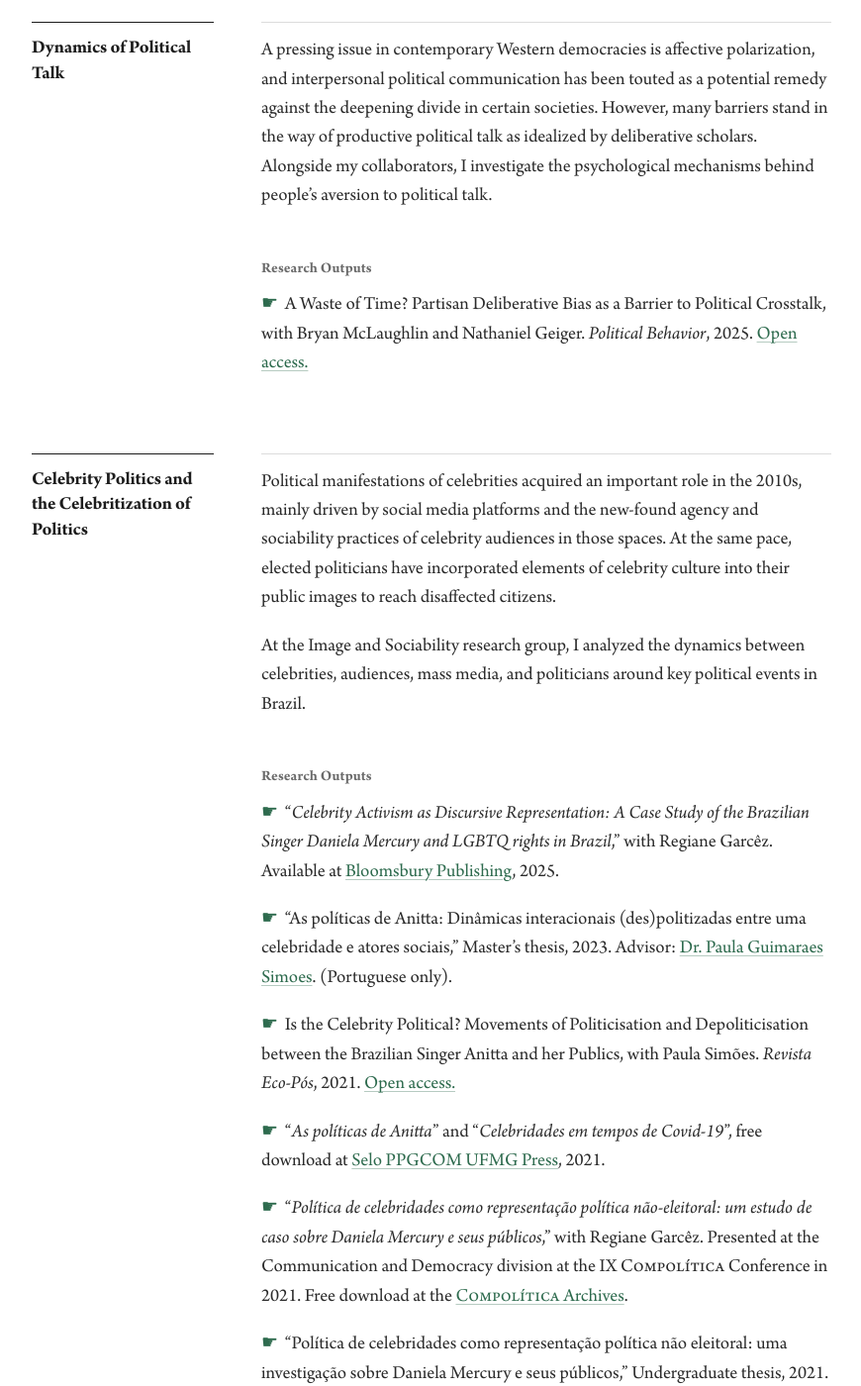
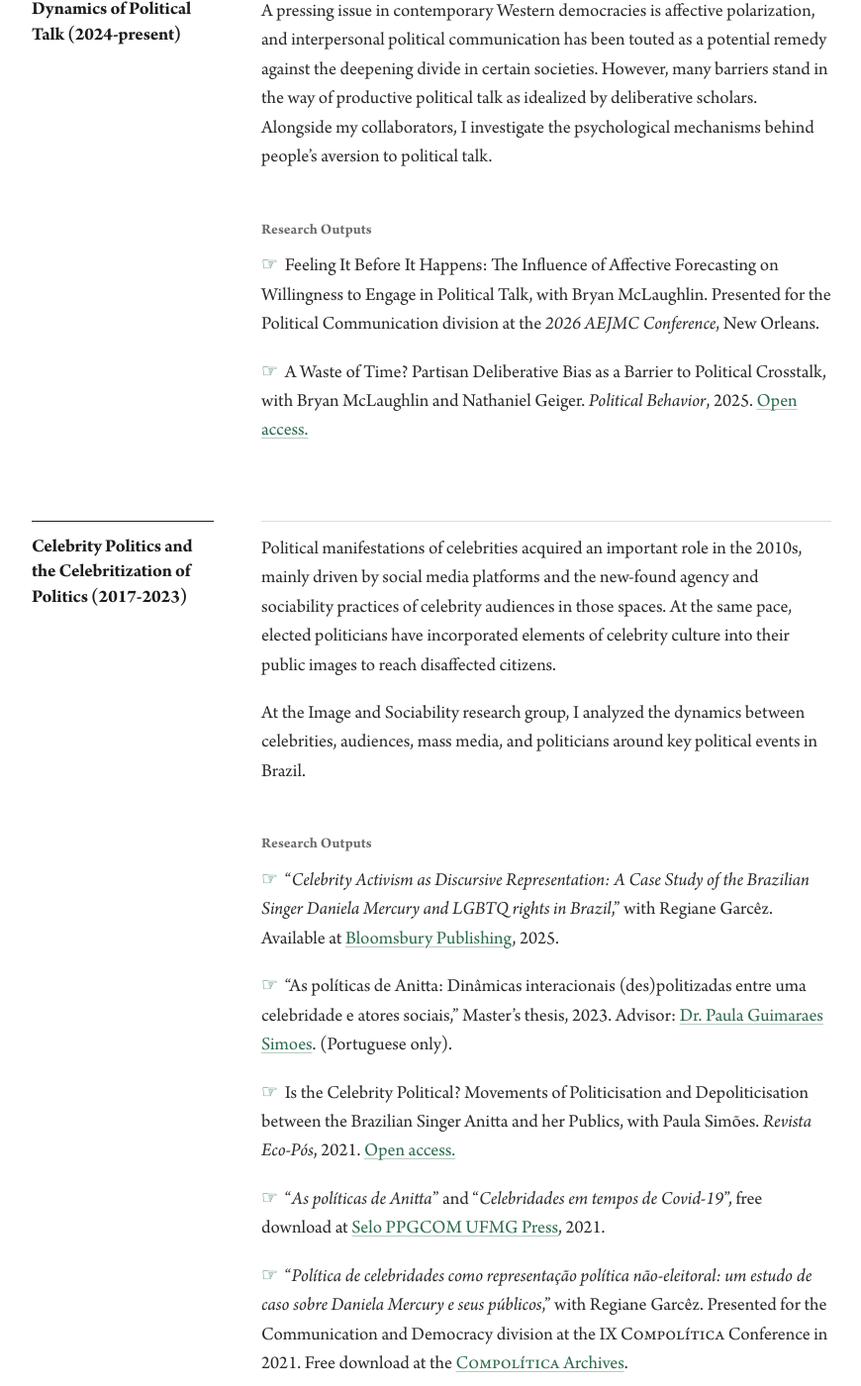
Before and after one commit to pedrohprocha/pedrohprocha.github.io, a Jekyll site: the page built from pages/research.md, in a window 1280 px wide and 1400 px high, scrolled down 238 px. Shown: the whole window at 99% size, without its empty margins (204-1074 px from the left). Built offline with Jekyll 4.4.1, drawn with Linux system fonts in a browser that asks for light colours.

Commit message:
Update bio, research entries, and page markers
- Home: rewrite bio (funding, degrees, interests), drop "Bem-vindo!" heading
- Research: add AEJMC 2026 paper, date ranges on projects, hide page title
- Teaching: hide page title
- Switch ☛ markers to ☞ on home, Research, and Teaching

Co-Authored-By: Claude Opus 5.5 <noreply@anthropic.com>

```diff
--- a/pages/research.md
+++ b/pages/research.md
@@ -1,19 +1,22 @@
 ---
 layout: default
 title: RESEARCH PROJECTS
+hide_title: true
 permalink: /research/
 description: "Research by Pedro H. P. Rocha on political communication and celebrity politics."
 ---
 
-# Dynamics of Political Talk
+# Dynamics of Political Talk (2024-present)
 
 A pressing issue in contemporary Western democracies is affective polarization, and interpersonal political communication has been touted as a potential remedy against the deepening divide in certain societies. However, many barriers stand in the way of productive political talk as idealized by deliberative scholars. Alongside my collaborators, I investigate the psychological mechanisms behind people's aversion to political talk.
 
 ## Research Outputs
 
-<span class="mark">☛</span> A Waste of Time? Partisan Deliberative Bias as a Barrier to Political Crosstalk, with Bryan McLaughlin and Nathaniel Geiger. *Political Behavior*, 2025. [Open access.](https://doi.org/10.1007/s11109-025-10068-w)
+<span class="mark">☞</span> Feeling It Before It Happens: The Influence of Affective Forecasting on Willingness to Engage in Political Talk, with Bryan McLaughlin. Presented for the Political Communication division at the *2026 AEJMC Conference*, New Orleans.
 
-# Celebrity Politics and the Celebritization of Politics
+<span class="mark">☞</span> A Waste of Time? Partisan Deliberative Bias as a Barrier to Political Crosstalk, with Bryan McLaughlin and Nathaniel Geiger. *Political Behavior*, 2025. [Open access.](https://doi.org/10.1007/s11109-025-10068-w)
+
+# Celebrity Politics and the Celebritization of Politics (2017-2023)
 
 Political manifestations of celebrities acquired an important role in the 2010s, mainly driven by social media platforms and the new-found agency and sociability practices of celebrity audiences in those spaces. At the same pace, elected politicians have incorporated elements of celebrity culture into their public images to reach disaffected citizens.
 
@@ -21,14 +24,14 @@ At the Image and Sociability research group, I analyzed the dynamics between cel
 
 ## Research Outputs
 
-<span class="mark">☛</span> "*Celebrity Activism as Discursive Representation: A Case Study of the Brazilian Singer Daniela Mercury and LGBTQ rights in Brazil*," with Regiane Garcêz. Available at [Bloomsbury Publishing](https://www.bloomsbury.com/us/audience-interactions-in-contemporary-celebrity-culture-9781666922431/), 2025.
+<span class="mark">☞</span> "*Celebrity Activism as Discursive Representation: A Case Study of the Brazilian Singer Daniela Mercury and LGBTQ rights in Brazil*," with Regiane Garcêz. Available at [Bloomsbury Publishing](https://www.bloomsbury.com/us/audience-interactions-in-contemporary-celebrity-culture-9781666922431/), 2025.
 
-<span class="mark">☛</span> "As políticas de Anitta: Dinâmicas interacionais (des)politizadas entre uma celebridade e atores sociais," Master's thesis, 2023. Advisor: [Dr. Paula Guimaraes Simoes](https://scholar.google.com/citations?user=Ccd4zLcAAAAJ&hl). (Portuguese only).
+<span class="mark">☞</span> "As políticas de Anitta: Dinâmicas interacionais (des)politizadas entre uma celebridade e atores sociais," Master's thesis, 2023. Advisor: [Dr. Paula Guimaraes Simoes](https://scholar.google.com/citations?user=Ccd4zLcAAAAJ&hl). (Portuguese only).
 
-<span class="mark">☛</span> Is the Celebrity Political? Movements of Politicisation and Depoliticisation between the Brazilian Singer Anitta and her Publics, with Paula Simões. *Revista Eco-Pós*, 2021. [Open access.](https://doi.org/10.29146/ecopos.v24i2.27702)
+<span class="mark">☞</span> Is the Celebrity Political? Movements of Politicisation and Depoliticisation between the Brazilian Singer Anitta and her Publics, with Paula Simões. *Revista Eco-Pós*, 2021. [Open access.](https://doi.org/10.29146/ecopos.v24i2.27702)
 
-<span class="mark">☛</span> "*As políticas de Anitta*" and "*Celebridades em tempos de Covid-19*", free download at [Selo PPGCOM UFMG Press](https://seloppgcomufmg.com.br/colecoes/diario-da-quarentena/), 2021.
+<span class="mark">☞</span> "*As políticas de Anitta*" and "*Celebridades em tempos de Covid-19*", free download at [Selo PPGCOM UFMG Press](https://seloppgcomufmg.com.br/colecoes/diario-da-quarentena/), 2021.
 
-<span class="mark">☛</span> "*Política de celebridades como representação política não-eleitoral: um estudo de caso sobre Daniela Mercury e seus públicos*," with Regiane Garcêz. Presented at the Communication and Democracy division at the IX <span style="font-variant:small-caps;">Compolítica</span> Conference in 2021. Free download at the [<span style="font-variant:small-caps;">Compolítica</span> Archives](https://compolitica.org//novo/anais/2021/gt3/7.pdf).
+<span class="mark">☞</span> "*Política de celebridades como representação política não-eleitoral: um estudo de caso sobre Daniela Mercury e seus públicos*," with Regiane Garcêz. Presented for the Communication and Democracy division at the IX <span style="font-variant:small-caps;">Compolítica</span> Conference in 2021. Free download at the [<span style="font-variant:small-caps;">Compolítica</span> Archives](https://compolitica.org//novo/anais/2021/gt3/7.pdf).
 
-<span class="mark">☛</span> "Política de celebridades como representação política não eleitoral: uma investigação sobre Daniela Mercury e seus públicos," Undergraduate thesis, 2021. Advisor: [Dr. Regiane Garcez](https://scholar.google.com/citations?user=SLHpoP0AAAAJ&hl). (Portuguese only).
+<span class="mark">☞</span> "Política de celebridades como representação política não eleitoral: uma investigação sobre Daniela Mercury e seus públicos," Undergraduate thesis, 2021. Advisor: [Dr. Regiane Garcez](https://scholar.google.com/citations?user=SLHpoP0AAAAJ&hl). (Portuguese only).
```
Also changed, not shown: index.md (+5 -9 lines), pages/courses.md (+11 -10 lines).
